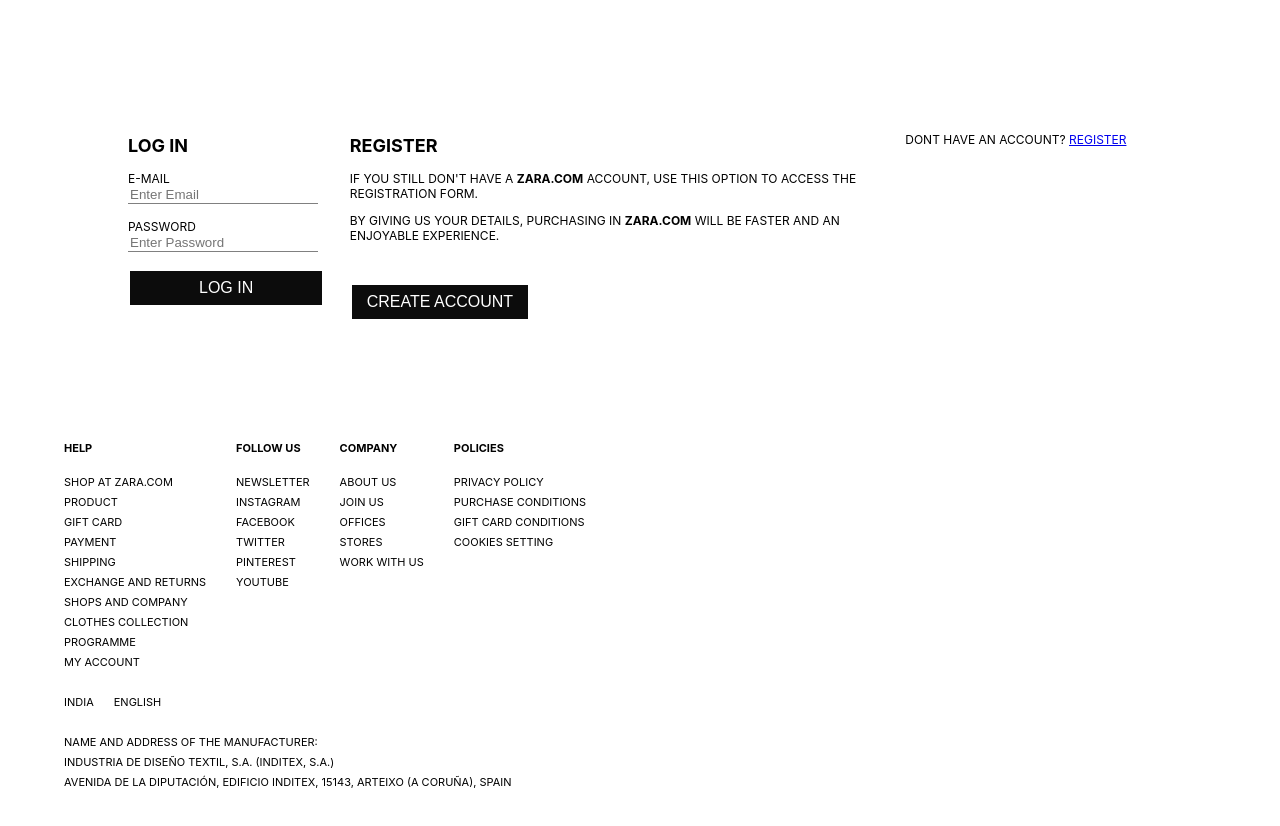
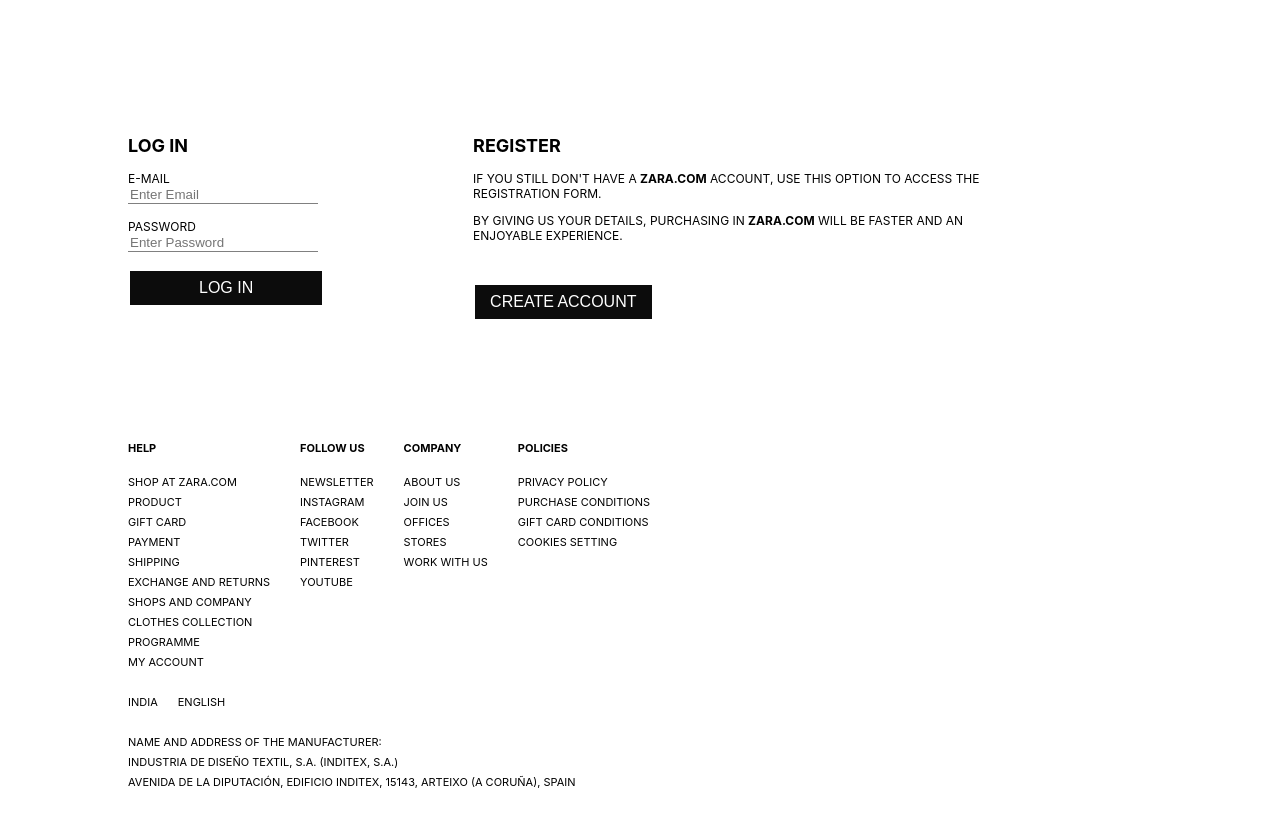
Before and after one commit to MoHitksS/green-value-83, a React (Create React App) app: page /login in a window 1280 px wide. Shown: the part 180-1006 px from the top of the page. Built offline with nearby package versions, Linux system fonts and the light colour scheme; no server answers.

Commit message:
changes made

```diff
--- a/src/CSS/Login.css
+++ b/src/CSS/Login.css
@@ -61,10 +61,7 @@
     margin-top: -18px;
 
 }
-.siginIn{
-    display: none;
 
-}
 
 @media only screen and (min-width: 769px) and (max-width:948px){
     .Login_main_box {
@@ -87,10 +84,6 @@
         margin-top:50px;
     }
 
-    .siginIn{
-        display: none;
-
-    }
 
 }
 
@@ -112,9 +105,7 @@
         display: none;
      }
 
-     .siginIn{
-        display:block;
-     }
+
 
      .Login_second_box1{
         width:100%;
@@ -142,9 +133,6 @@
         display: none;
      }
 
-     .siginIn{
-        display:block;
-     }
 
      .Login_second_box1{
         width:100%;
@@ -171,10 +159,6 @@
     }
     .Login_second_box2{
         display: none;
-     }
-
-     .siginIn{
-        display:block;
      }
 
      .Login_second_box1{
@@ -204,10 +188,6 @@
         display: none;
      }
 
-     .siginIn{
-        display:block;
-     }
-
      .Login_second_box1{
         width:100%;
         font-size: 20px;
--- a/src/Components/Footer.jsx
+++ b/src/Components/Footer.jsx
@@ -56,7 +56,7 @@
     )
 }
 const Container = styled.div`
-    width:90%;
+    width:80%;
     margin:auto;
     display:flex;
     flex-direction:column;
--- a/src/Routes/LogIn.jsx
+++ b/src/Routes/LogIn.jsx
@@ -5,6 +5,7 @@
 import { useDispatch } from 'react-redux';
 import { login } from '../Redux/Auth/action'
 import Footer from '../Components/Footer';
+import styled from 'styled-components';
 const LogIn = () => {
   const navigate = useNavigate();
   const dispatch = useDispatch()
@@ -57,9 +58,9 @@
             }} >CREATE ACCOUNT</button>
           </div>
 
-          <div classname='siginIn'>
+          <Container classname='signbox'>
             <p >DONT HAVE AN ACCOUNT? <Link to={`/signin`}>REGISTER</Link></p>
-          </div>
+          </Container>
           <div></div>
         </div>
       </div>
@@ -68,4 +69,30 @@
   )
 }
 
+const Container = styled.div`
+  display: none;
+
+
+@media only screen and (min-width: 769px) and (max-width:845px){
+      display:block;
+}
+
+@media only screen and (min-width: 481px) and (max-width:768px){
+
+      display:block;
+
+}
+
+@media only screen and (min-width:320px) and (max-width:480px){
+
+      display:block;
+
+}
+
+@media only screen and (max-width: 320px){
+
+      display:block;
+
+`
+
 export default LogIn;
```
